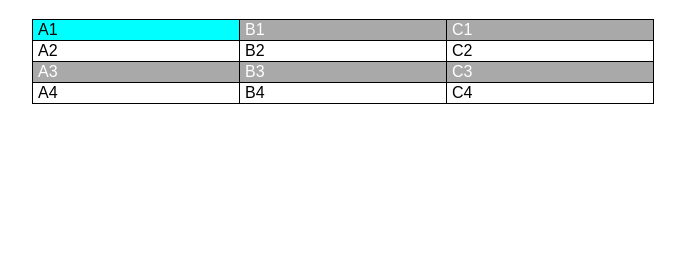
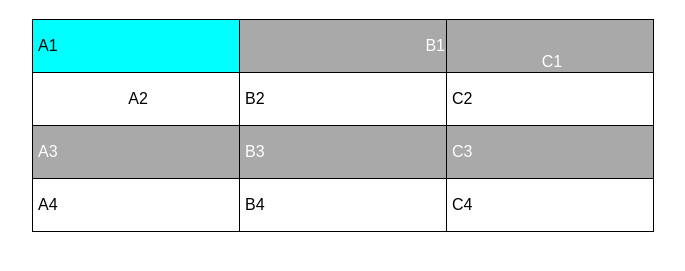
Before and after one commit to RuanAll/HTML-CSS, a plain HTML site: page Exercícios/022 - Tabelas/tabela1.html in a window 1280 px wide. Shown: the part 61-332 px from the top of the page, without its empty margins (297-982 px from the left). Drawn offline with Linux system fonts and the light colour scheme.

Commit message:
fim da primeira aula de tabela

```diff
--- a/Exercícios/022 - Tabelas/tabela1.html
+++ b/Exercícios/022 - Tabelas/tabela1.html
@@ -19,6 +19,7 @@
         td{
             border: 1px solid black;
             width: 200px;
+            height: 50px;
             padding-left: 5px;
         }
         .preto{
@@ -28,6 +29,16 @@
         .dado{
             background-color: aqua;
             color: black;
+        }
+        #dir{
+            text-align: right;
+        }
+        #meio{
+            text-align: center;
+        }
+        #bot{
+            text-align: center;
+            vertical-align: bottom;
         }
     </style>
 </head>
@@ -43,11 +54,11 @@
     <table>
         <tr class="preto">
             <td class="dado">A1</td>
-            <td>B1</td>
-            <td>C1</td>
+            <td id="dir">B1</td>
+            <td id="bot">C1</td>
         </tr>
         <tr class="branco">
-            <td>A2</td>
+            <td id="meio">A2</td>
             <td>B2</td>
             <td>C2</td>
         </tr>
```
